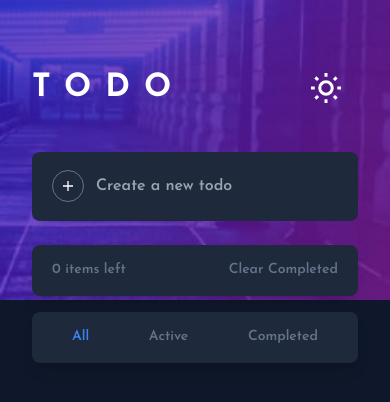
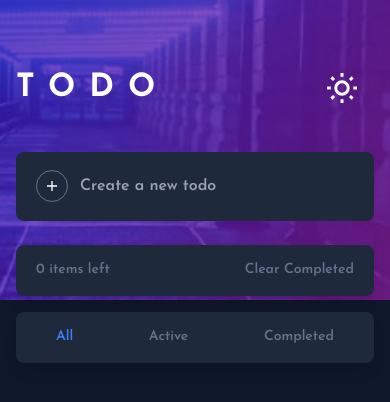
Before and after one commit to ezemartlopez/todolist, a React (Vite) app: page / in a window 390 px wide. Shown: the top 402 px of the page. Built offline with nearby package versions, Linux system fonts and the light colour scheme.

Commit message:
modificacion ancho para telefonos

```diff
--- a/src/App.jsx
+++ b/src/App.jsx
@@ -12,7 +12,7 @@ export default function App() {
         <div className="absolute z-0 w-full h-[300px] bg-purple-800 ">
           <BackGroundImage modeActive={mode}/>
         </div>
-        <main className="absolute z-10 w-full px-8 h-full flex justify-center">
+        <main className="absolute z-10 w-full px-4 sm:px-8 h-full flex justify-center">
           <div className="sm:w-[540px] w-full h-full pt-16 flex flex-col">
             <Navbar toggle={toggleMode} modeActive={mode}/>
             <PanelTasks/>
```
